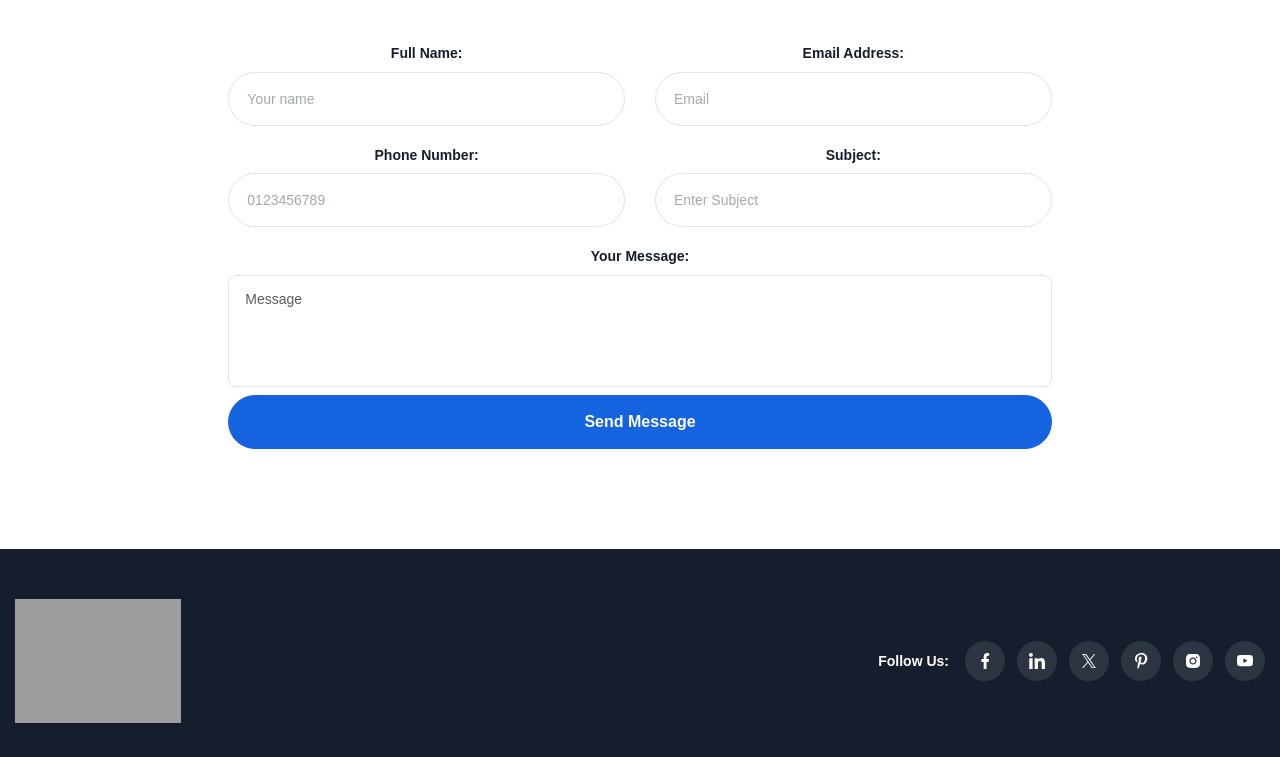
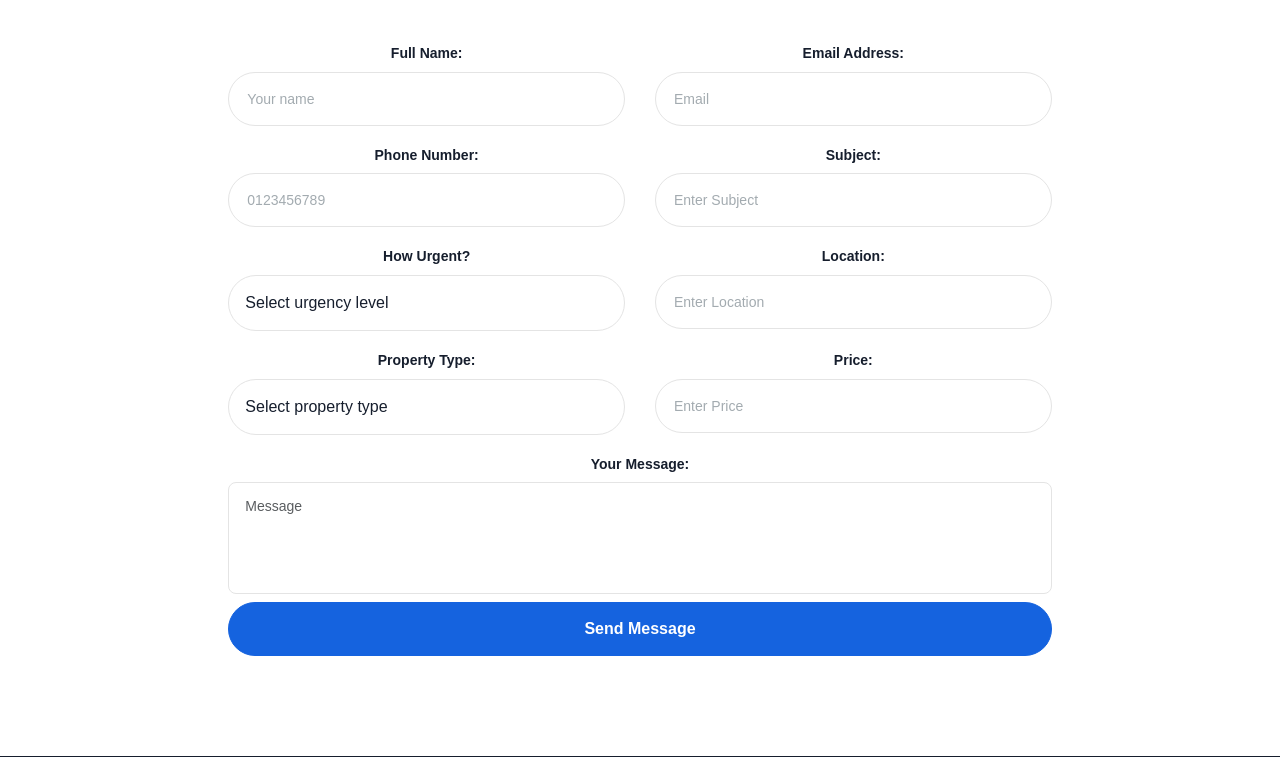
Before and after one commit to dejidee0/bezaleelcourt, a Django app: page /direct-contact/ in a window 1280 px wide. Shown: the part 577-1334 px from the top of the page. Run offline with Django 5.2, Linux system fonts and the light colour scheme; some libraries are stand-ins or nearby versions; some web fonts are replaced; grey boxes are pictures that could not be loaded.

Commit message:
fixed the UI design for the property listing page

```diff
--- a/home/templates/properties/direct-contact.html
+++ b/home/templates/properties/direct-contact.html
@@ -1,8 +1,5 @@
-{% extends 'properties/base.html' %}
-{% load static %}
-{% block title %}Contact Us{% endblock %}
-
-{% block content %}
+{% extends 'properties/base.html' %} {% load static %} {% block title %}Contact
+Us{% endblock %} {% block content %}
 <!-- Preload -->
 <div class="preload preload-container">
   <div class="preload-logo">
@@ -15,14 +12,19 @@
 <div id="wrapper">
   <div id="page" class="clearfix">
     <!-- Page Title -->
-            <section class="flat-title-page" style="background-image: url('{% static 'images/page-title/page-title-1.jpg' %}');">
+    <section
+      class="flat-title-page"
+      style="
+        background-image: url('{% static 'images/page-title/page-title-1.jpg' %}');
+      "
+    >
       <div class="container">
         <div class="breadcrumb-content">
           <ul class="breadcrumb">
             <li><a href="{% url 'home' %}" class="text-white">Home</a></li>
             <li class="text-white">/ Direct Contact</li>
           </ul>
-                        <h1 class="text-center text-white title ">Contact Us</h1>
+          <h1 class="text-center text-white title">Contact Us</h1>
         </div>
       </div>
     </section>
@@ -30,53 +32,170 @@
 
     <section class="flat-section flat-contact">
       <div class="container">
-                    <div class="row justify-content-center ">
+        <div class="row justify-content-center">
           <div class="col-lg-8">
             <div class="contact-content text-center">
               <h2 class="fw-bold">Send Your Specific Request</h2>
-                                <p class="text-muted pb-5">Can't find what you're looking for? Or want to talk directly with us? Let us know!</p>
-                                <form id="contactform" method="POST" action="{% url 'direct_contact' %}" class="form-contact mx-auto">
+              <p class="text-muted pb-5">
+                Can't find what you're looking for? Or want to talk directly
+                with us? Let us know!
+              </p>
+              <form
+                id="contactform"
+                method="POST"
+                action="{% url 'direct_contact' %}"
+                class="form-contact mx-auto"
+              >
                 {% csrf_token %}
                 <div class="box grid-2">
                   <fieldset>
                     <label for="name">Full Name:</label>
-                                            <input type="text" class="form-control" placeholder="Your name" name="name" id="name" required>
+                    <input
+                      type="text"
+                      class="form-control"
+                      placeholder="Your name"
+                      name="name"
+                      id="name"
+                      required
+                    />
                   </fieldset>
                   <fieldset>
                     <label for="email">Email Address:</label>
-                                            <input type="email" class="form-control" placeholder="Email" name="email" id="email" required>
+                    <input
+                      type="email"
+                      class="form-control"
+                      placeholder="Email"
+                      name="email"
+                      id="email"
+                      required
+                    />
                   </fieldset>
                 </div>
                 <div class="box grid-2">
                   <fieldset>
                     <label for="phone">Phone Number:</label>
-                                            <input type="text" class="form-control" placeholder="0123456789" name="phone" id="phone" required>
+                    <input
+                      type="text"
+                      class="form-control"
+                      placeholder="0123456789"
+                      name="phone"
+                      id="phone"
+                      required
+                    />
                   </fieldset>
                   <fieldset>
                     <label for="subject">Subject:</label>
-                                            <input type="text" class="form-control" placeholder="Enter Subject" name="subject" id="subject">
+                    <input
+                      type="text"
+                      class="form-control"
+                      placeholder="Enter Subject"
+                      name="subject"
+                      id="subject"
+                    />
                   </fieldset>
                 </div>
+                <div class="box grid-2">
+                  <fieldset>
+                    <label for="urgency">How Urgent?</label>
+                    <select
+                      style="border-radius: 35px"
+                      class="form-control"
+                      name="urgency"
+                      id="urgency"
+                      required
+                    >
+                      <option value="" disabled selected>
+                        Select urgency level
+                      </option>
+                      <option value="Immediately">Immediately</option>
+                      <option value="I'm deliberating,let's talk">
+                        I'm deliberating,let's talk
+                      </option>
+                    </select>
+                  </fieldset>
+                  <fieldset>
+                    <label for="subject">Location:</label>
+                    <input
+                      type="text"
+                      class="form-control"
+                      placeholder="Enter Location"
+                      name="location"
+                      id="location"
+                    />
+                  </fieldset>
+                </div>
+                <div class="box grid-2">
+                  <fieldset>
+                    <label for="urgency">Property Type:</label>
+                    <select
+                      style="border-radius: 35px"
+                      class="form-control"
+                      name="urgency"
+                      id="urgency"
+                      required
+                    >
+                      <option value="" disabled selected>
+                        Select property type
+                      </option>
+                      <option value="Commercial Land">Commercial Land</option>
+                      <option value="Office Space">Office Space</option>
+                      <option value="Residential Land">Residential Land</option>
+                      <option value="Apartments">Apartments</option>
+                      <option value="Bungalows">Bungalows</option>
+                      <option value="Fully Detached Duplexes">
+                        Fully Detached Duplexes
+                      </option>
+                      <option value="Semi-Detached Duplexes">
+                        Semi-Detached Duplexes
+                      </option>
+                      <option value="STerrace Duplexes">
+                        Terrace Duplexes
+                      </option>
+                      <option value="Maisonettes">Maisonettes</option>
+                      <option value="Penthouses">Penthouses</option>
+                    </select>
+                  </fieldset>
+                  <fieldset>
+                    <label for="subject">Price:</label>
+                    <input
+                      type="text"
+                      class="form-control"
+                      placeholder="Enter Price"
+                      name="price"
+                      id="price"
+                    />
+                  </fieldset>
+                </div>
+
                 <fieldset>
                   <label for="message">Your Message:</label>
-                                        <textarea name="message" class="form-control" cols="30" rows="6" placeholder="Message" id="message" required></textarea>
+                  <textarea
+                    name="message"
+                    class="form-control"
+                    cols="30"
+                    rows="6"
+                    placeholder="Message"
+                    id="message"
+                    required
+                  ></textarea>
                 </fieldset>
                 <div class="send-wrap">
-                                        <button class="tf-btn primary" type="submit">Send Message</button>
+                  <button class="tf-btn primary" type="submit">
+                    Send Message
+                  </button>
                 </div>
                 {% if messages %}
                 <div class="messages pt-3">
                   {% for message in messages %}
-                                                <div class="alert
-                                                            {% if message.tags == 'success' %}alert-success{% endif %}
-                                                            {% if message.tags == 'error' %}alert-danger{% endif %}">
+                  <div
+                    class="alert {% if message.tags == 'success' %}alert-success{% endif %} {% if message.tags == 'error' %}alert-danger{% endif %}"
+                  >
                     {{ message }}
                   </div>
                   {% endfor %}
                 </div>
                 {% endif %}
               </form>
-
             </div>
           </div>
         </div>
```
Lines whose indentation alone changed are shown as unchanged.
